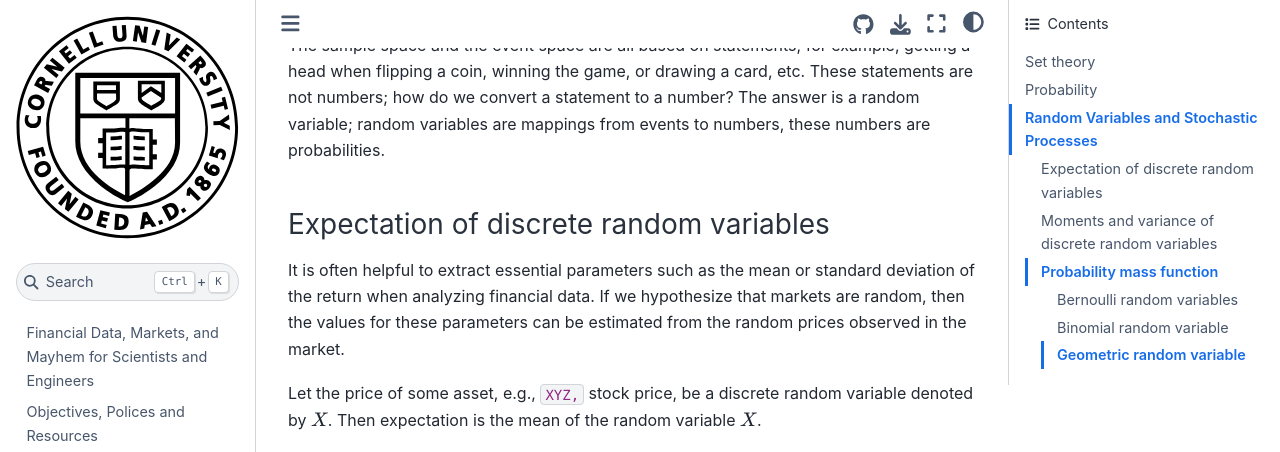
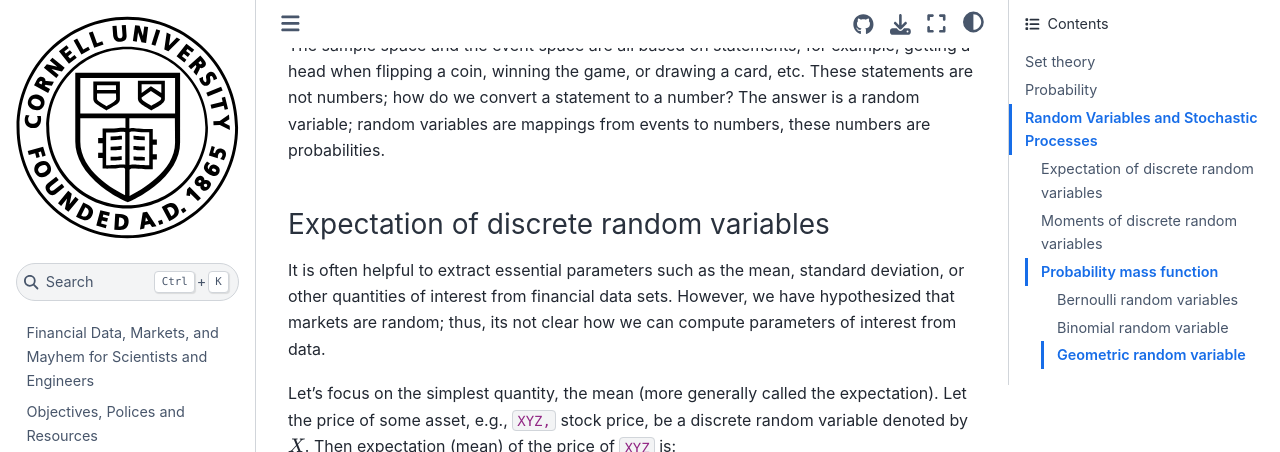
Before and after one commit to varnerlab/CHEME-5660-Markets-Mayhem-Book, a Jupyter Book: the page built from chapter-2-dir/probability-random-variables.md, in a window 1280 px wide and 1400 px high, scrolled down 5849 px. Shown: the top 452 px of the window. Built offline with Jupyter Book 1.0.4 settings and Sphinx 7.4.7 and the Sphinx Book theme 1.1.4, drawn with Linux system fonts in a browser that asks for light colours; pages that are not in the unit, such as notebooks, are missing from menus; some of the changed text lies outside the part shown; grey boxes are pictures that could not be loaded.

Commit message:
Update probability-random-variables.md
moments

`````diff
--- a/chapter-2-dir/probability-random-variables.md
+++ b/chapter-2-dir/probability-random-variables.md
@@ -318,12 +318,10 @@
 The answer is a random variable; random variables are mappings from events to numbers, these numbers are probabilities.
 
 ### Expectation of discrete random variables
-It is often helpful to extract essential parameters such as the mean
-or standard deviation of the return when analyzing financial data. If we hypothesize that markets are random,
-then the values for these parameters can be estimated from the random prices observed in the market.
+It is often helpful to extract essential parameters such as the mean, standard deviation, or other quantities of interest from financial data sets.  However, we have hypothesized that markets are random; thus, its not clear how we can compute parameters of interest from data.
 
-Let the price of some asset, e.g., `XYZ,` stock price, be a discrete random variable denoted by $X$.
-Then expectation is the mean of the random variable $X$.
+Let’s focus on the simplest quantity, the mean (more generally called the expectation). Let the price of some asset, e.g., `XYZ,` stock price, be a discrete random variable denoted by $X$.
+Then expectation (mean) of the price of `XYZ` is:
 
 ````{prf:definition} Expectation
 :label: defn-expectation
@@ -346,8 +344,23 @@
 * $\mathbb{E}\left(X+c\right) = \mathbb{E}(X) + c$ for any constant $c$
 ````
 
-### Moments and variance of discrete random variables
+### Moments of discrete random variables
+The moment of a random variable $X$ is the expected value of powers of that random variable.
 
+````{prf:definition} Moments
+:label: defn-moments
+
+Let $X$ denote a discrete random variable. Then, the kth moment of $X$ is given by:
+
+```{math}
+\mathbb{E}(X^{k}) = \sum_{x\in{X(\Omega)}}x^{k}p_{X}(x)
+```
+````
+
+#### Why do we care about the moments of $X$?
+Moments of the ramdom variable $X$ contain information about that random variable.
+For example, the first moment ($k=1$) is the expectation (mean) of the random variable, while
+the second moment gives the variance of $X$.
 
 
 ### Probability mass function
`````
